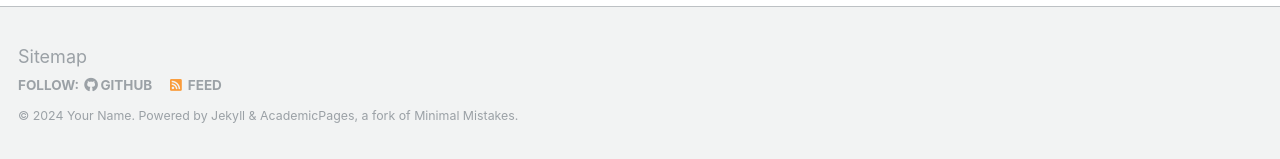
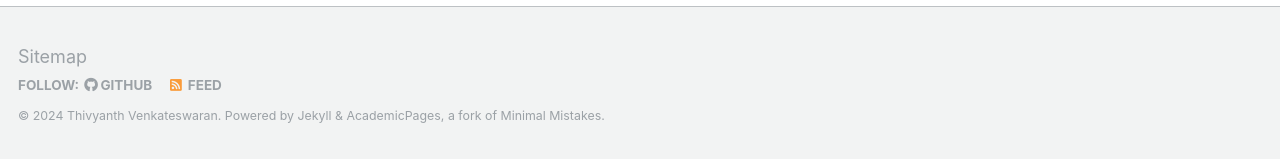
Before and after one commit to thivyanth/thivyanth.github.io, a Jekyll site: the page built from _pages/about.md, in a window 1280 px wide and 900 px high, scrolled down 2463 px. Shown: the part 738-897 px from the top of the window. Built offline with Jekyll 4.4.1, drawn with Linux system fonts in a browser that asks for light colours; some web fonts are replaced.

Commit message:
make this commit

```diff
--- a/_config.yml
+++ b/_config.yml
@@ -9,7 +9,7 @@
 locale                   : "en-US"
 title                    : "Your Name / Site Title"
 title_separator          : "-"
-name                     : &name "Your Name"
+name                     : &name "Thivyanth Venkateswaran"
 description              : &description "personal description"
 url                      : https://academicpages.github.io # the base hostname & protocol for your site e.g. "https://mmistakes.github.io"
 baseurl                  : "" # the subpath of your site, e.g. "/blog"
```
Also changed, not shown: images/cube.webp (added), images/favicon_lncumn.ico (added).
